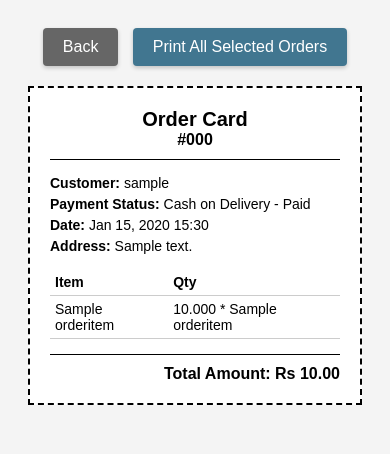
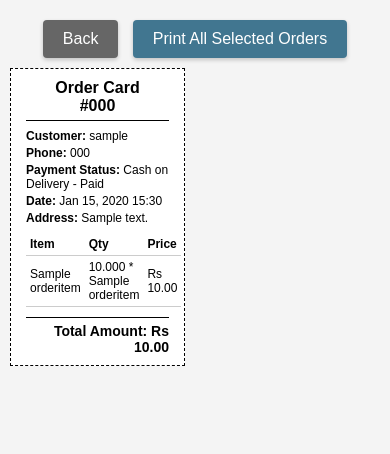
Before and after one commit to piyush1506/freshinbasket, a Django app: template backend/templates/admin/print_multiple_orders_card.html in a window 390 px wide. Shown: the top 454 px of the page. Run offline with Django 5.2, Linux system fonts and the light colour scheme; the template is opened without the code that fills it: values that come from a table or form of the project are taken from there, others are empty; tables that the repository leaves empty hold one stand-in row (values such as "Sample post"); parts of the project's set-up code (start-up, migrations or seed data) failed here and were passed over.

Commit message:
Enhance admin order print layouts and add customer phone number/item price

```diff
--- a/backend/templates/admin/print_multiple_orders_card.html
+++ b/backend/templates/admin/print_multiple_orders_card.html
@@ -4,31 +4,38 @@
     <meta charset="UTF-8">
     <title>Print Selected Orders</title>
     <style>
-        body { font-family: Arial, sans-serif; padding: 20px; background: #f4f4f4; }
+        @page { margin: 10mm; }
+        body { font-family: Arial, sans-serif; padding: 10px; background: #f4f4f4; margin: 0; }
+        .card-container {
+            display: flex;
+            flex-wrap: wrap;
+            gap: 15px;
+            justify-content: flex-start;
+        }
         .card {
-            border: 2px dashed #000;
-            padding: 20px;
-            max-width: 400px;
-            margin: 0 auto 30px auto;
+            border: 1.5px dashed #000;
+            padding: 10px 15px;
+            width: calc(50% - 10px);
+            box-sizing: border-box;
             background: #fff;
             page-break-inside: avoid;
+            break-inside: avoid;
         }
-        .header { text-align: center; border-bottom: 1px solid #000; margin-bottom: 15px; padding-bottom: 10px; }
-        .header h2 { margin: 0; font-size: 20px; }
-        .info { margin-bottom: 15px; font-size: 14px; }
-        .info div { margin-bottom: 5px; }
-        .items table { width: 100%; border-collapse: collapse; font-size: 14px; }
-        .items th, .items td { border-bottom: 1px solid #ccc; padding: 5px; text-align: left; }
-        .total { text-align: right; font-weight: bold; margin-top: 15px; border-top: 1px solid #000; padding-top: 10px; font-size: 16px; }
+        .header { text-align: center; border-bottom: 1px solid #000; margin-bottom: 8px; padding-bottom: 5px; }
+        .header h2 { margin: 0; font-size: 16px; }
+        .info { margin-bottom: 8px; font-size: 12px; }
+        .info div { margin-bottom: 3px; }
+        .items table { width: 100%; border-collapse: collapse; font-size: 12px; }
+        .items th, .items td { border-bottom: 1px solid #ccc; padding: 4px; text-align: left; }
+        .total { text-align: right; font-weight: bold; margin-top: 10px; border-top: 1px solid #000; padding-top: 5px; font-size: 14px; }
 
         @media print {
             body { background: #fff; padding: 0; }
             .no-print { display: none; }
+            .card-container { gap: 10px; }
             .card {
-                border: 2px dashed #000;
-                margin-bottom: 20px;
-                /* Avoid page break inside a card */
-                page-break-inside: avoid;
+                border: 1.5px dashed #000;
+                margin-bottom: 0;
             }
         }
     </style>
@@ -39,6 +46,7 @@
         <button onclick="window.print()" style="padding: 10px 20px; font-size: 16px; cursor: pointer; background: #417690; color: white; border: none; border-radius: 4px; box-shadow: 0 2px 4px rgba(0,0,0,0.2);">Print All Selected Orders</button>
     </div>
 
+    <div class="card-container">
     {% for order in orders %}
     <div class="card">
         <div class="header">
@@ -47,6 +55,9 @@
         </div>
         <div class="info">
             <div><strong>Customer:</strong> {{ order.customer.username }}</div>
+            {% if order.customer.phone_number %}
+            <div><strong>Phone:</strong> {{ order.customer.phone_number }}</div>
+            {% endif %}
             <div><strong>Payment Status:</strong> {{ order.get_payment_method_display }} - {% if order.is_paid %}Paid{% else %}Unpaid{% endif %}</div>
             <div><strong>Date:</strong> {{ order.created_at|date:"M d, Y H:i" }}</div>
             {% if order.delivery_address %}
@@ -59,6 +70,7 @@
                     <tr>
                         <th>Item</th>
                         <th>Qty</th>
+                        <th>Price</th>
                     </tr>
                 </thead>
                 <tbody>
@@ -66,6 +78,7 @@
                     <tr>
                         <td>{{ item.product_name }}</td>
                         <td>{{ item.quantity }} * {{ item.unit_name }}</td>
+                        <td>Rs {{ item.total_price }}</td>
                     </tr>
                     {% endfor %}
                 </tbody>
@@ -76,6 +89,7 @@
         </div>
     </div>
     {% endfor %}
+    </div>
 
     {% if not orders %}
     <div style="text-align: center; margin-top: 50px;">
--- a/backend/templates/admin/print_order_card.html
+++ b/backend/templates/admin/print_order_card.html
@@ -31,6 +31,9 @@
         </div>
         <div class="info">
             <div><strong>Customer:</strong> {{ order.customer.username }}</div>
+            {% if order.customer.phone_number %}
+            <div><strong>Phone:</strong> {{ order.customer.phone_number }}</div>
+            {% endif %}
             <div><strong>Payment Status:</strong> {{ order.get_payment_method_display }} - {% if order.is_paid %}Paid{% else %}Unpaid{% endif %}</div>
             <div><strong>Date:</strong> {{ order.created_at|date:"M d, Y H:i" }}</div>
             {% if order.delivery_address %}
@@ -43,6 +46,7 @@
                     <tr>
                         <th>Item</th>
                         <th>Qty</th>
+                        <th>Price</th>
                     </tr>
                 </thead>
                 <tbody>
@@ -50,6 +54,7 @@
                     <tr>
                         <td>{{ item.product_name }}</td>
                         <td>{{ item.quantity }} * {{ item.unit_name }}</td>
+                        <td>Rs {{ item.total_price }}</td>
                     </tr>
                     {% endfor %}
                 </tbody>
```
